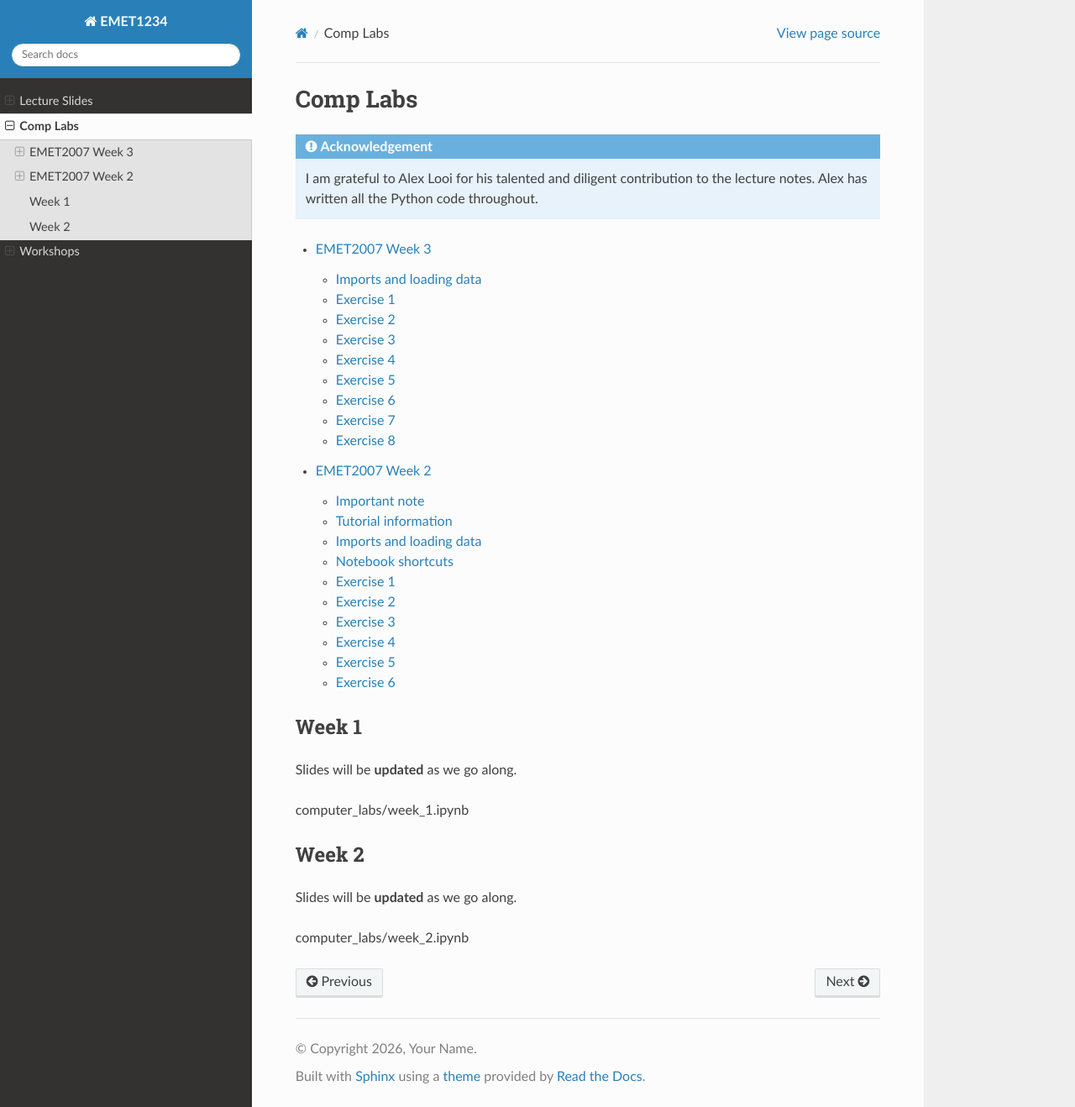
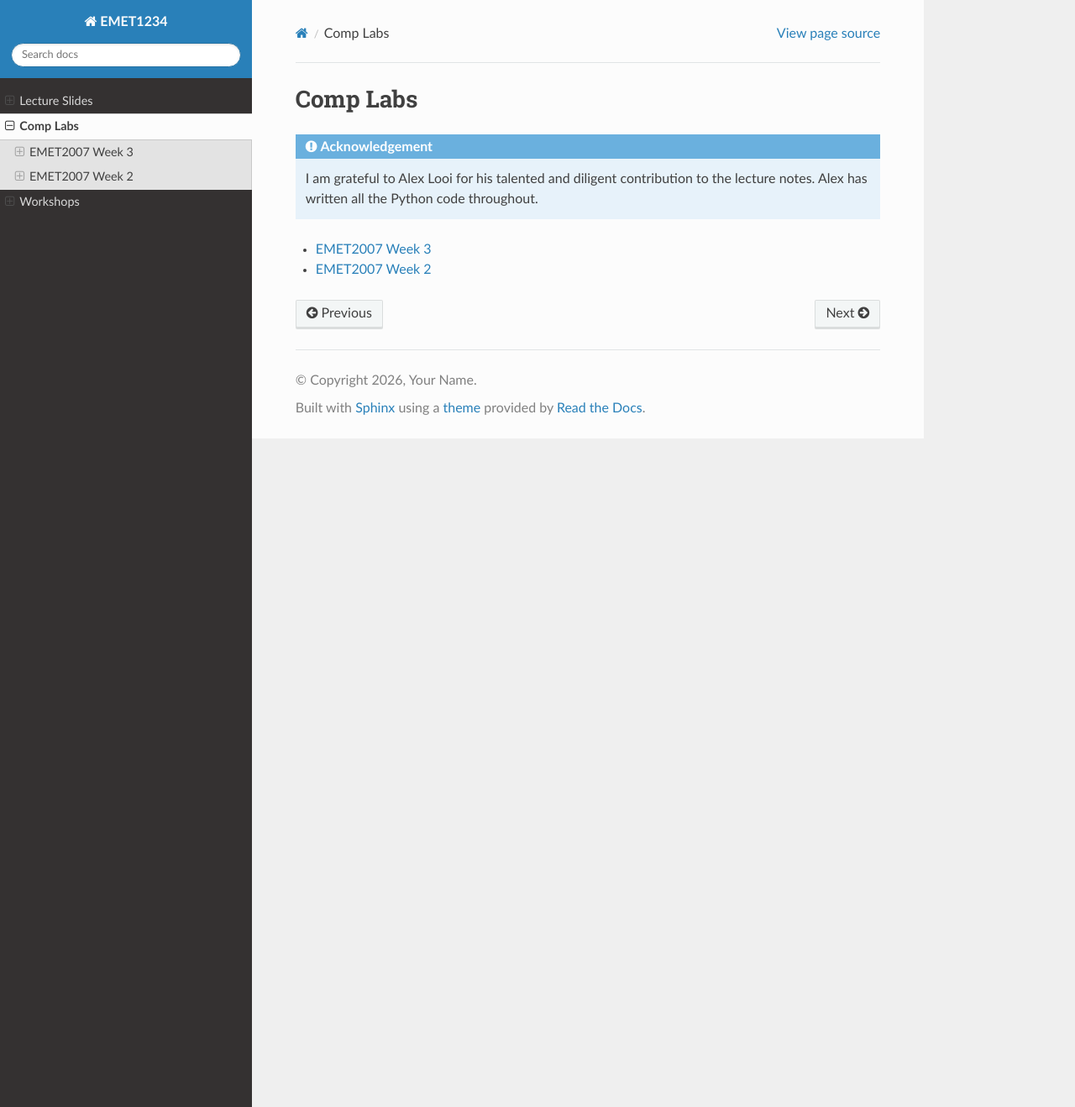
Before and after one commit to juergenmeinecke/EMET1234, a Sphinx documentation site: the page built from docs/comp_labs.rst, in a window 1280 px wide and 1318 px high. Shown: the whole window at 84% size. Built offline with Sphinx 7.4.7 and the Read the Docs theme 3.1.0, drawn with Linux system fonts in a browser that asks for light colours.

Commit message:
updated comp labs

```diff
--- a/docs/comp_labs.rst
+++ b/docs/comp_labs.rst
@@ -7,23 +7,7 @@ Comp Labs
     has written all the Python code throughout.
 
 .. toctree::
-   :maxdepth: 2
+   :maxdepth: 1
 
    computer_labs/week_1.ipynb
    computer_labs/week_2.ipynb
-
-
-Week 1
-===========
-
-Slides will be **updated** as we go along.
-
-computer_labs/week_1.ipynb
-
-
-Week 2
-========
-
-Slides will be **updated** as we go along.
-
-computer_labs/week_2.ipynb
```
